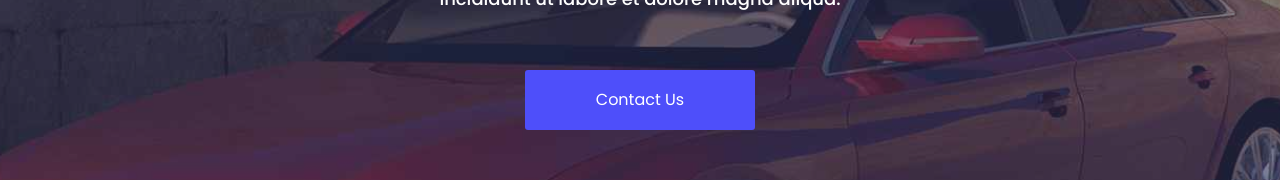
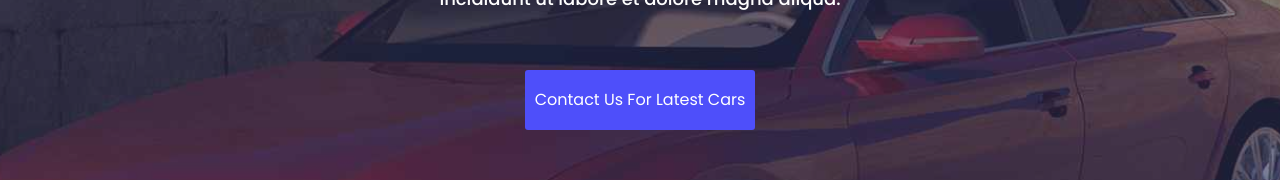
Before and after one commit to aasifrehmani/cicd_01, a plain HTML site: page index.html in a window 1280 px wide. Shown: the part 409-589 px from the top of the page. Drawn offline with nearby package versions, Linux system fonts and the light colour scheme.

Commit message:
Index.html updated

```diff
--- a/index.html
+++ b/index.html
@@ -109,7 +109,7 @@
 					<p>
 						Lorem ipsum dolor sit amet, consectetur adipisicing elit, sed do eiusmod tempor incididunt ut labore et dolore   magna aliqua.
 					</p>
-					<button class="welcome-btn" onclick="window.location.href='#'">contact us</button>
+					<button class="welcome-btn" onclick="window.location.href='#'">contact us for latest cars</button>
 				</div>
 			</div>
 
```
